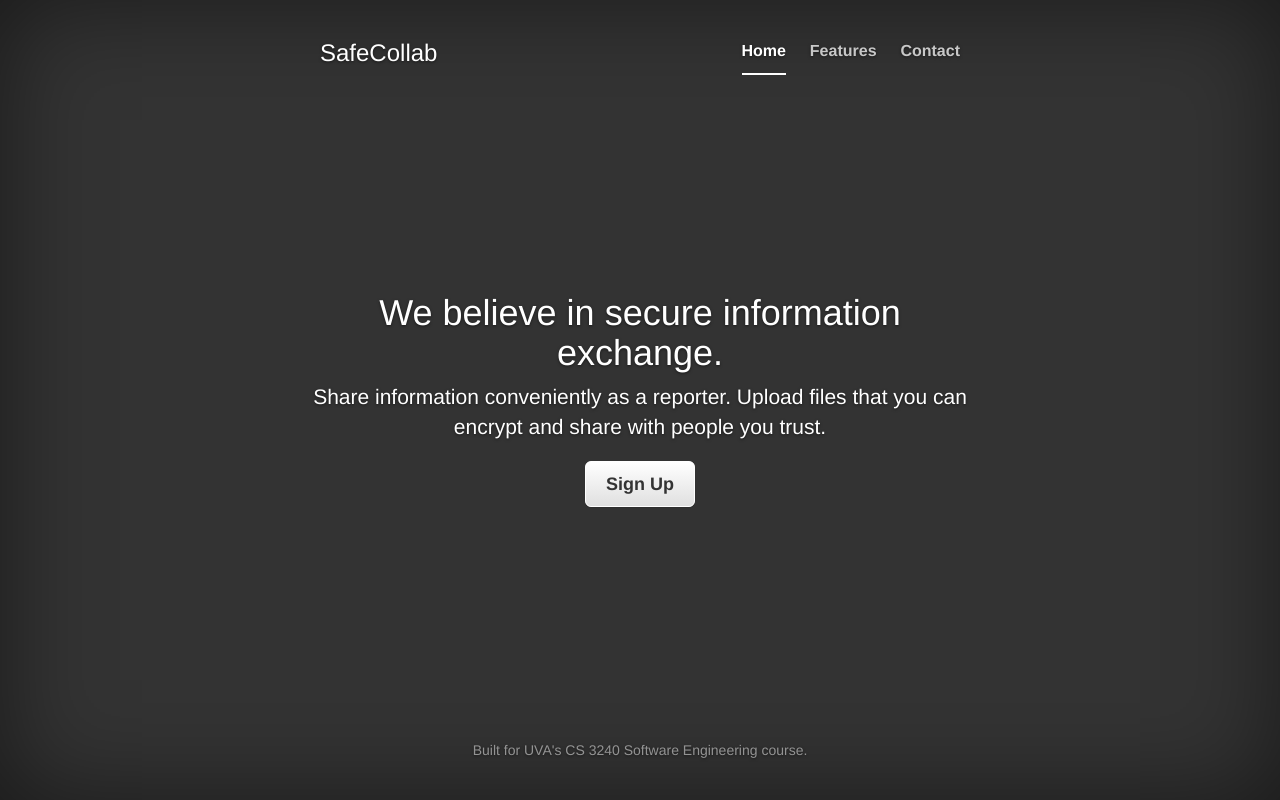
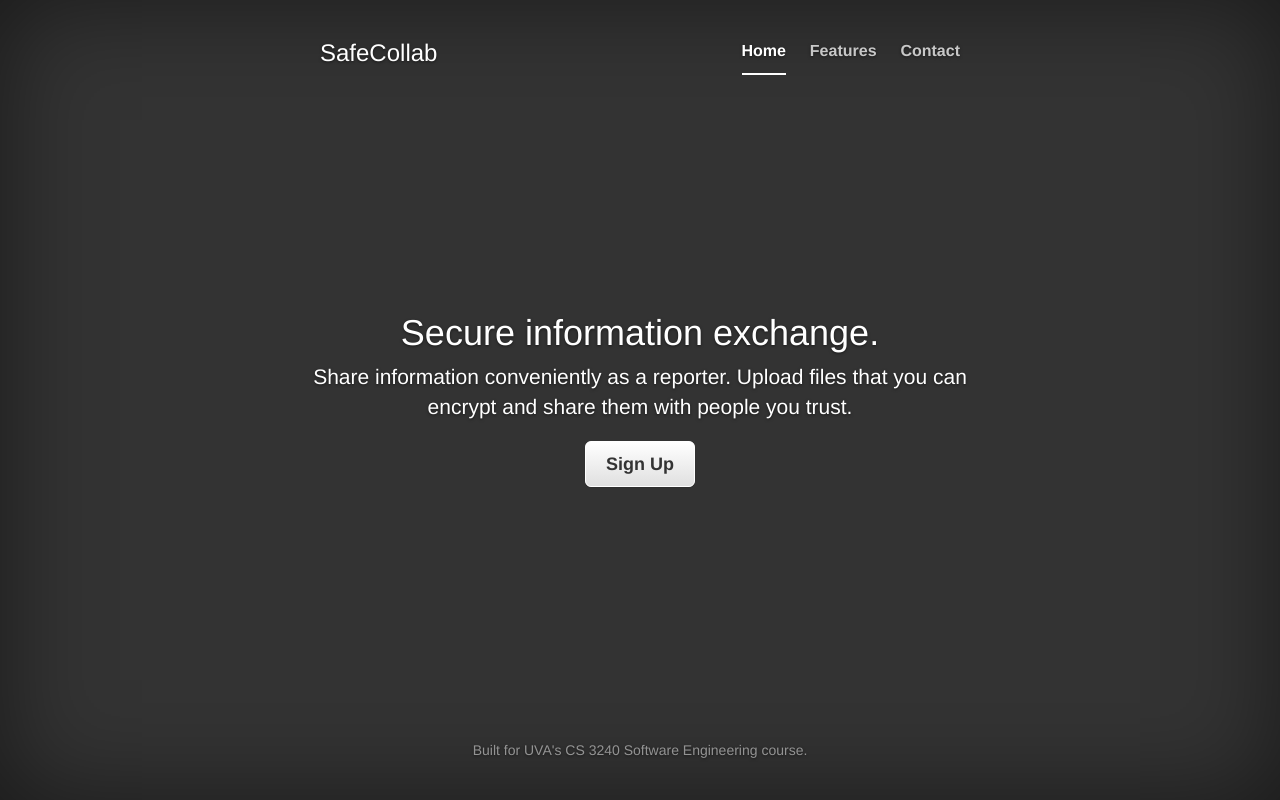
Before and after one commit to ag4ml/ag4ml.github.io, a plain HTML site: page index.html in a window 1280 px wide. Drawn offline with nearby package versions, Linux system fonts and the light colour scheme.

Commit message:
modify wording

```diff
--- a/index.html
+++ b/index.html
@@ -44,8 +44,8 @@
           </div>
 
           <div class="inner cover">
-            <h1 class="cover-heading">We believe in secure information exchange.</h1>
-            <p class="lead">Share information conveniently as a reporter. Upload files that you can encrypt and share with people you trust.
+            <h1 class="cover-heading">Secure information exchange.</h1>
+            <p class="lead">Share information conveniently as a reporter. Upload files that you can encrypt and share them with people you trust.
               <p class="lead">
               <a href="#" class="btn btn-lg btn-default">Sign Up</a>
             </p>
```
